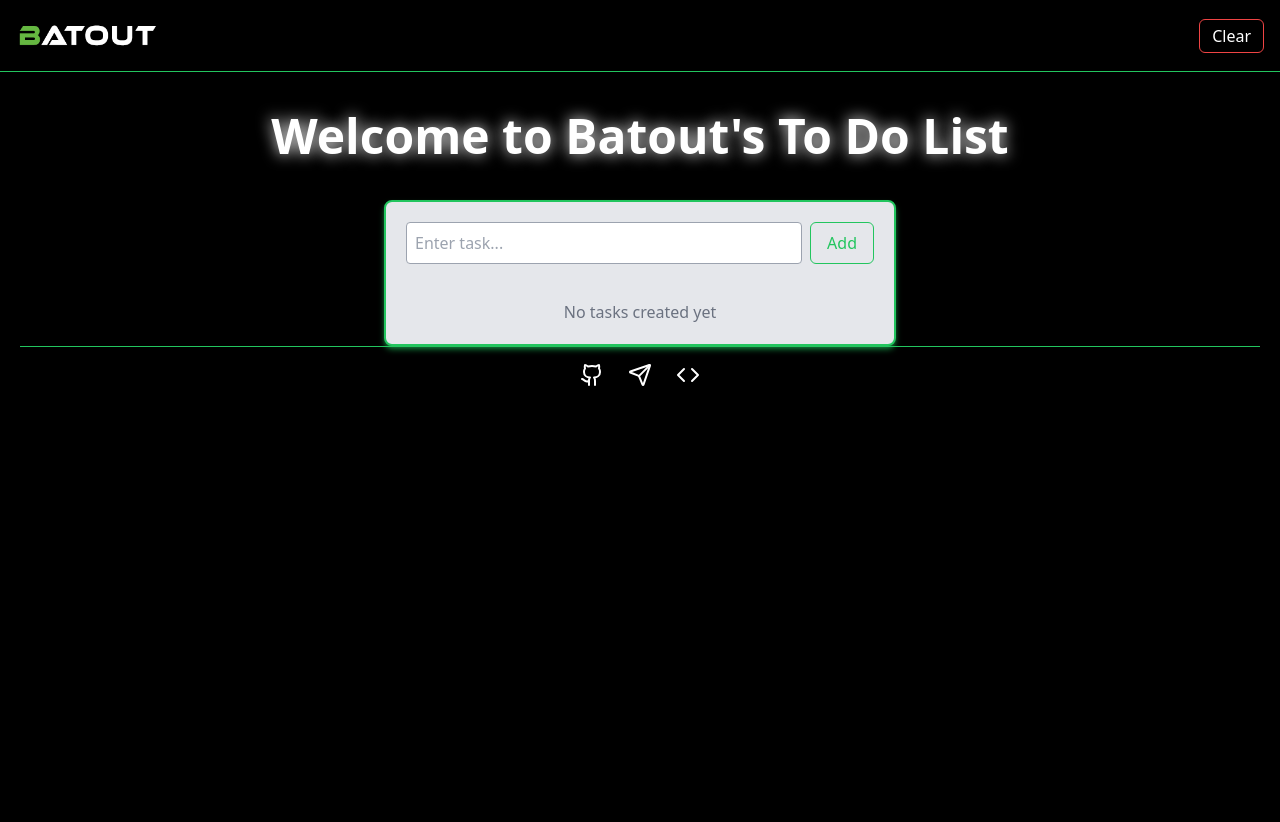
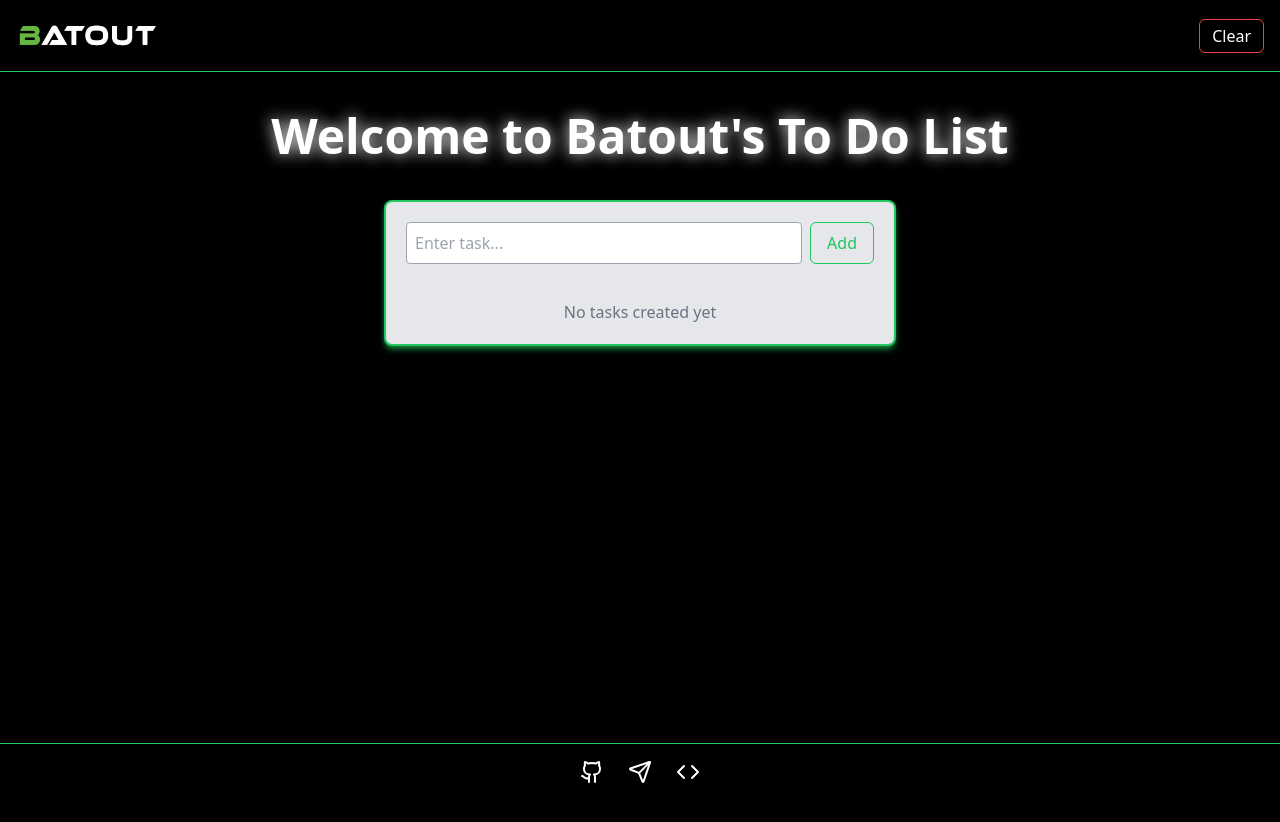
Before and after one commit to Batout-asma/to-do-list, a React (Vite) app: page / in a window 1280 px wide. Shown: the top 822 px of the page. After the commit the page ends 800 px from the top, so only its background shows below. Built offline with nearby package versions, Linux system fonts and the light colour scheme.

Commit message:
sent the footer to the end of the page

```diff
--- a/src/App.tsx
+++ b/src/App.tsx
@@ -38,13 +38,13 @@
   };
 
   return (
-    <>
+    <div className="flex flex-col min-h-screen">
       <Navbar
         onClear={function (): void {
           setTasks([]);
         }}
       />
-      <div className="min-h-screen flex flex-col items-center w-full p-5 ">
+      <main className="flex-grow flex flex-col items-center w-full p-5">
         <h1 className="text-xl sm:text-3xl md:text-4xl lg:text-5xl font-bold mt-5 text-white animate-glow">
           Welcome to Batout's To Do List
         </h1>
@@ -78,9 +78,9 @@
             </p>
           )}
         </div>
-        <Footer></Footer>
-      </div>
-    </>
+      </main>
+      <Footer />
+    </div>
   );
 };
 
```
